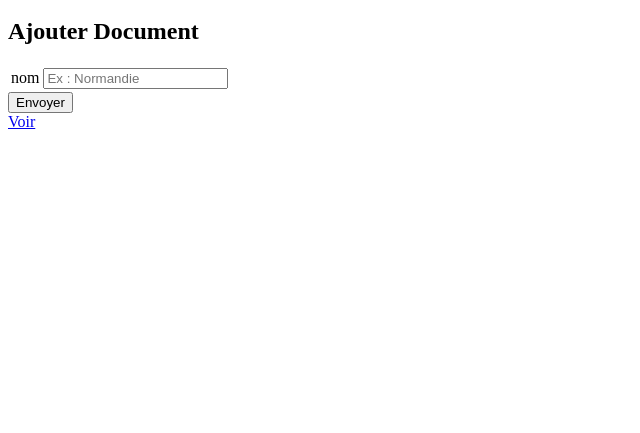
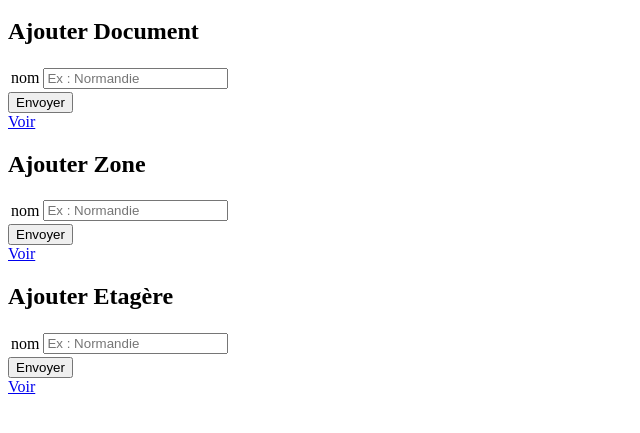
Before and after one commit to Alexsansdraps/archive, a PHP site: page / in a window 1280 px wide. Shown: the part 347-780 px from the top of the page, without its empty margins (0-640 px from the left). Run offline with PHP 8.4, Linux system fonts and the light colour scheme.

Commit message:
commit 12 janvier

```diff
--- a/document.php
+++ b/document.php
@@ -14,11 +14,12 @@
         <?php
             include 'connexion.php';
 
-            $sel = $bdd->query('SELECT * FROM document');
+            $sel = $bdd->query('SELECT nomDocument, nomEtagere FROM document LEFT JOIN etagere ON document.id_document = etagere.id_etagere');
             $documents=$sel->fetchAll();
             foreach($documents as $document){
                 ?>
                   <p><?php echo $document['nomDocument'];?></p>
+                  <p><?php echo $document['nomEtagere'];?></p>
 
         <?php
             };
--- a/etagere.php
+++ b/etagere.php
@@ -14,11 +14,12 @@
         <?php
             include 'connexion.php';
 
-            $sel = $bdd->query('SELECT * FROM etagere');
+            $sel = $bdd->query('SELECT nomEtagere, nomZone FROM etagere LEFT JOIN zone ON etagere.id_etagere = zone.id_zone');
             $etageres=$sel->fetchAll();
             foreach($etageres as $etagere){
                 ?>
                   <p><?php echo $etagere['nomEtagere'];?></p>
+                  <p><?php echo $etagere['nomZone'];?></p>
 
         <?php
             };
--- a/index.php
+++ b/index.php
@@ -60,4 +60,30 @@
         </form>
         <a href="document.php">Voir</a>
 
+        <h2>Ajouter Zone</h2>
+
+        <form method="post" action="add.php">
+                <table>
+                    <tr>
+                        <td>nom</td>
+                        <td><input type="text" name="nomZone" placeholder="Ex : Normandie"></td>
+                    </tr>
+                </table>
+            <button type="submit">Envoyer</button>
+        </form>
+        <a href="zone.php">Voir</a>
+
+        <h2>Ajouter Etagère</h2>
+
+        <form method="post" action="add.php">
+                <table>
+                    <tr>
+                        <td>nom</td>
+                        <td><input type="text" name="nomEtagere" placeholder="Ex : Normandie"></td>
+                    </tr>
+                </table>
+            <button type="submit">Envoyer</button>
+        </form>
+        <a href="etagere.php">Voir</a>
+
     </body>
```
Also changed, not shown: zone.php (+6 -1 lines).
